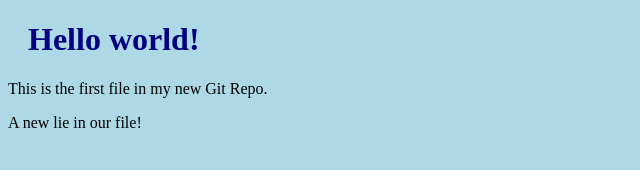
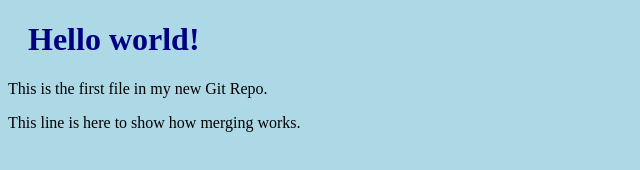
Before and after one commit to brunaabc/Bruna-B-Coelho_2314290051, a plain HTML site: page index.html in a window 1280 px wide. Shown: the whole page, without its empty margins (0-640 px from the left). Drawn offline with Linux system fonts and the light colour scheme.

Commit message:
Mesclamos a ramificação main com emergency-fix.

```diff
--- a/index.html
+++ b/index.html
@@ -5,8 +5,10 @@
 <link rel="stylesheet" href="bluestyle.css">
 </head>
 <body>
+
 <h1>Hello world!</h1>
 <p>This is the first file in my new Git Repo.</p>
-        <p>A new lie in our file!</p>
+<p>This line is here to show how merging works.</p>
+
 </body>
 </html>
```
Lines whose indentation alone changed are shown as unchanged.
